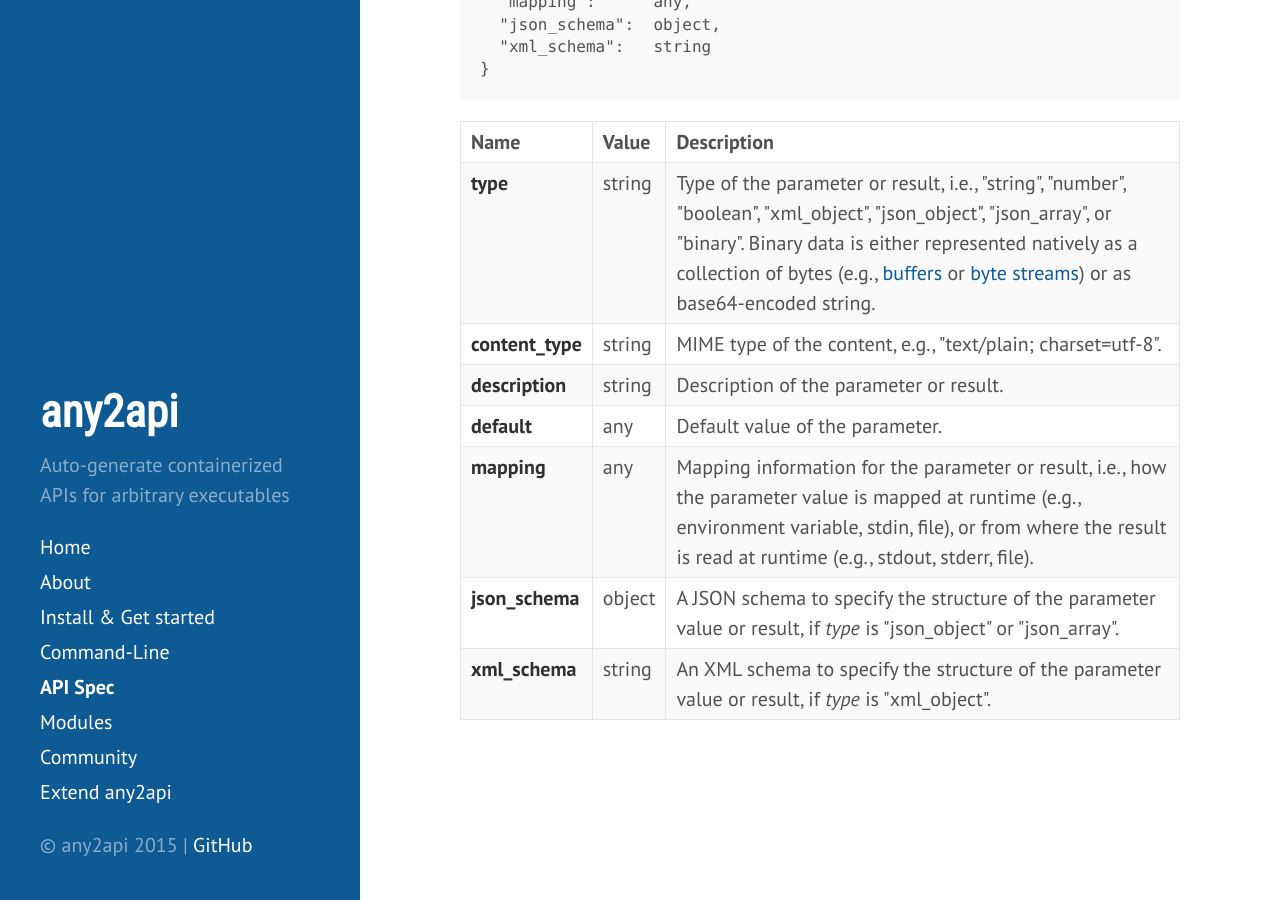
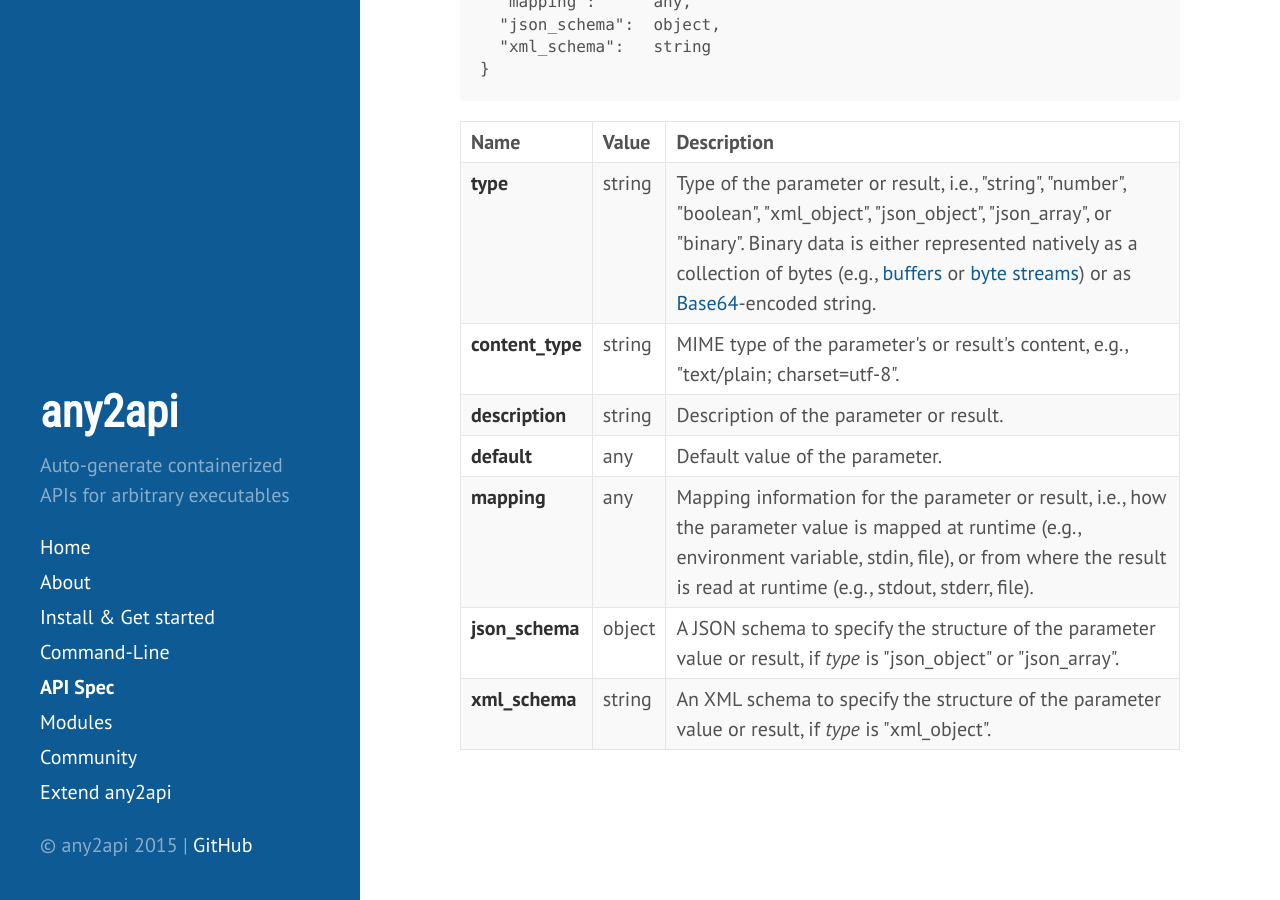
Before and after one commit to any2api/any2api.github.io, a Jekyll site: the page built from apispec.md, in a window 1280 px wide and 900 px high, scrolled down 3750 px. Built offline with Jekyll 4.4.1, drawn with Linux system fonts in a browser that asks for light colours; Markdown is read by kramdown in place of the engine named in the settings.

Commit message:
Base64 reference added

```diff
--- a/apispec.md
+++ b/apispec.md
@@ -252,12 +252,12 @@ In the following the complete structure of an API spec is explained in detail.
     <tr>
       <td><strong>type</strong></td>
       <td>string</td>
-      <td>Type of the parameter or result, i.e., "string", "number", "boolean", "xml_object", "json_object", "json_array", or "binary". Binary data is either represented natively as a collection of bytes (e.g., <a href="https://nodejs.org/api/buffer.html">buffers</a> or <a href="https://nodejs.org/api/stream.html">byte streams</a>) or as base64-encoded string.</td>
+      <td>Type of the parameter or result, i.e., "string", "number", "boolean", "xml_object", "json_object", "json_array", or "binary". Binary data is either represented natively as a collection of bytes (e.g., <a href="https://nodejs.org/api/buffer.html">buffers</a> or <a href="https://nodejs.org/api/stream.html">byte streams</a>) or as <a href="https://tools.ietf.org/html/rfc4648">Base64</a>-encoded string.</td>
     </tr>
     <tr>
       <td><strong>content_type</strong></td>
       <td>string</td>
-      <td>MIME type of the content, e.g., "text/plain; charset=utf-8".</td>
+      <td>MIME type of the parameter's or result's content, e.g., "text/plain; charset=utf-8".</td>
     </tr>
     <tr>
       <td><strong>description</strong></td>
```
